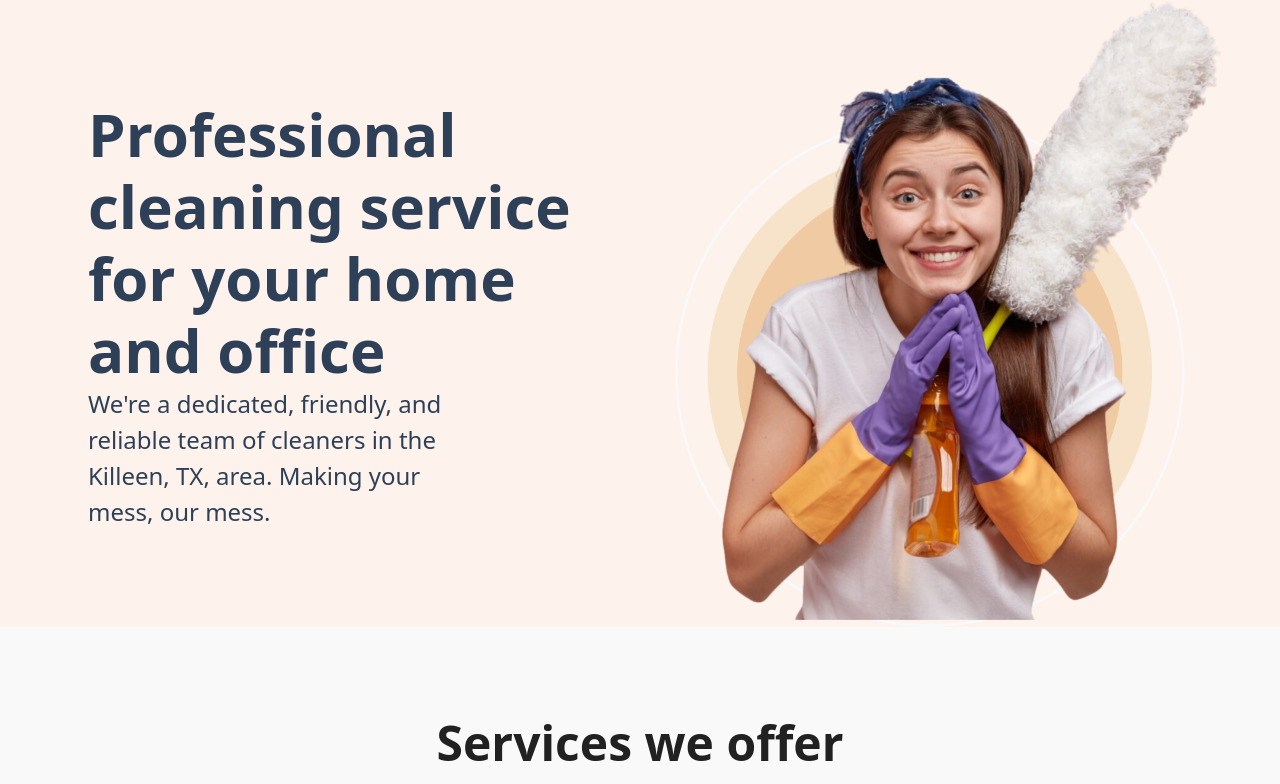
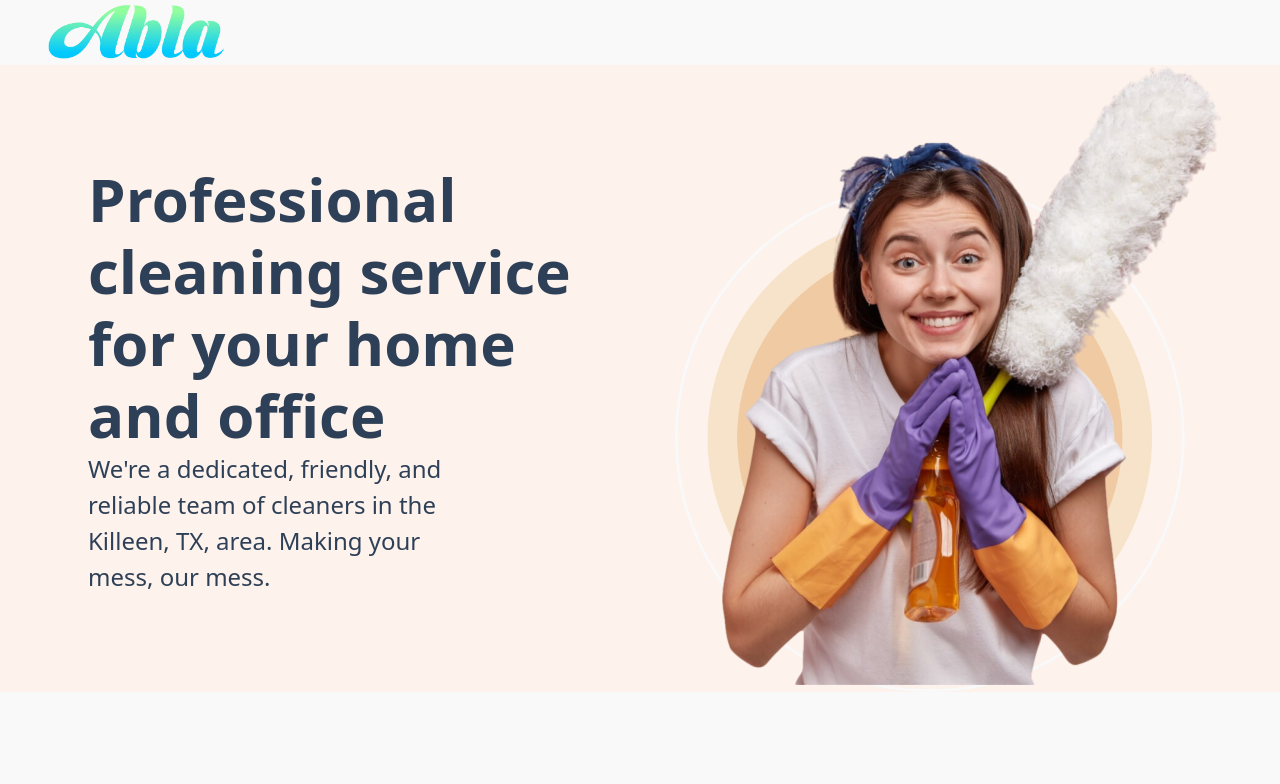
Before and after one commit to abeciana1/alba-cleaning, a Next.js app: page / in a window 1280 px wide. Shown: the top 784 px of the page. Built offline with nearby package versions, Linux system fonts and the light colour scheme.

Commit message:
Removed unsued code && Created and rendered navigation comp

```diff
--- /dev/null
+++ b/components/utils/Navigation/index.tsx
@@ -0,0 +1,19 @@
+import Image from 'next/image'
+import { PageMargin } from '@/components/layouts'
+
+export const NavBar = () => {
+
+    return (
+        <PageMargin>
+            <nav>
+                <Image
+                    src="/Logo without byline.webp"
+                    alt="Alba Cleaning Services logo"
+                    width={1186}
+                    height={438}
+                    className="w-44"
+                />
+            </nav>
+        </PageMargin>
+    )
+}
--- a/pages/_app.tsx
+++ b/pages/_app.tsx
@@ -1,6 +1,12 @@
 import '@/styles/globals.css'
 import type { AppProps } from 'next/app'
+import { NavBar } from '@/components/utils/Navigation'
 
 export default function App({ Component, pageProps }: AppProps) {
-  return <Component {...pageProps} />
+  return (
+    <>
+      <NavBar/>
+      <Component {...pageProps} />
+    </>
+  )
 }
```
Also changed, not shown: pages/index.tsx (+0 -15 lines), interfaces/index.ts (line endings or trailing spaces).
